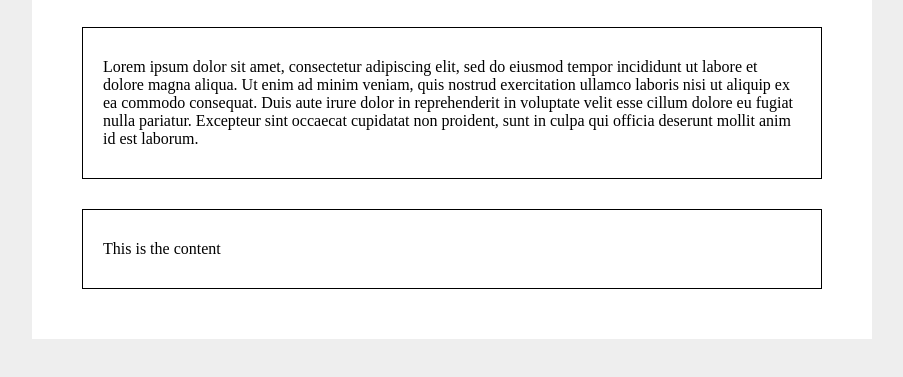
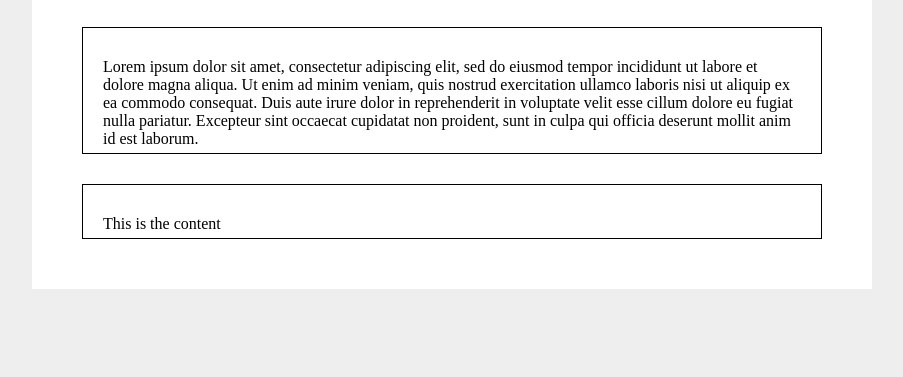
Before and after one commit to alex-kzr/css-tutorial, a plain HTML site: page index.html in a window 1280 px wide. Shown: the part 89-466 px from the top of the page, without its empty margins (188-1091 px from the left). Drawn offline with Linux system fonts and the light colour scheme.

Commit message:
Add padding to all sides via 3 params

```diff
--- a/css/syntax.css
+++ b/css/syntax.css
@@ -1,6 +1,6 @@
 .box{
     margin: 30px;
-    padding: 30px 20px;
+    padding: 30px 20px 5px;
     border: 1px solid #000;
 
 }
```
